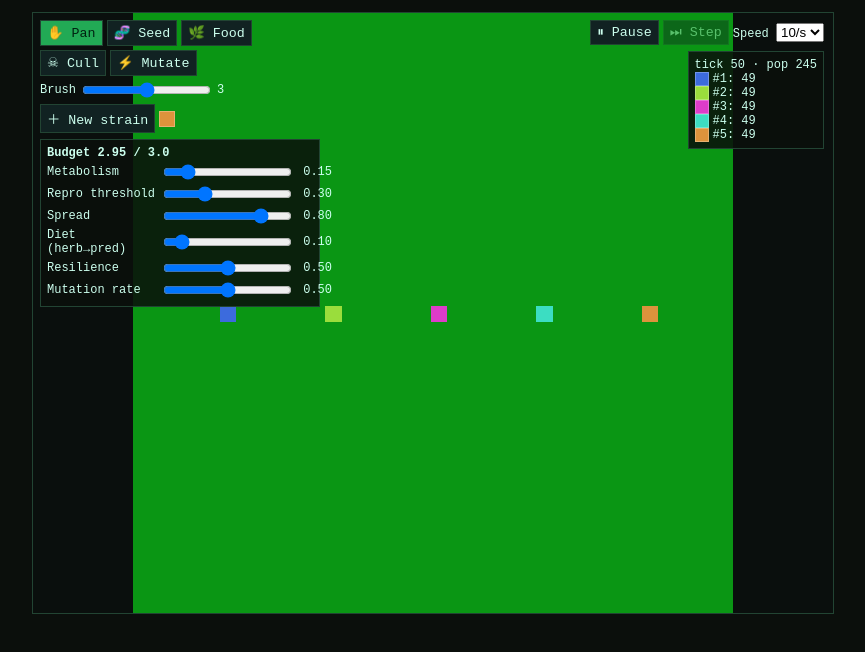
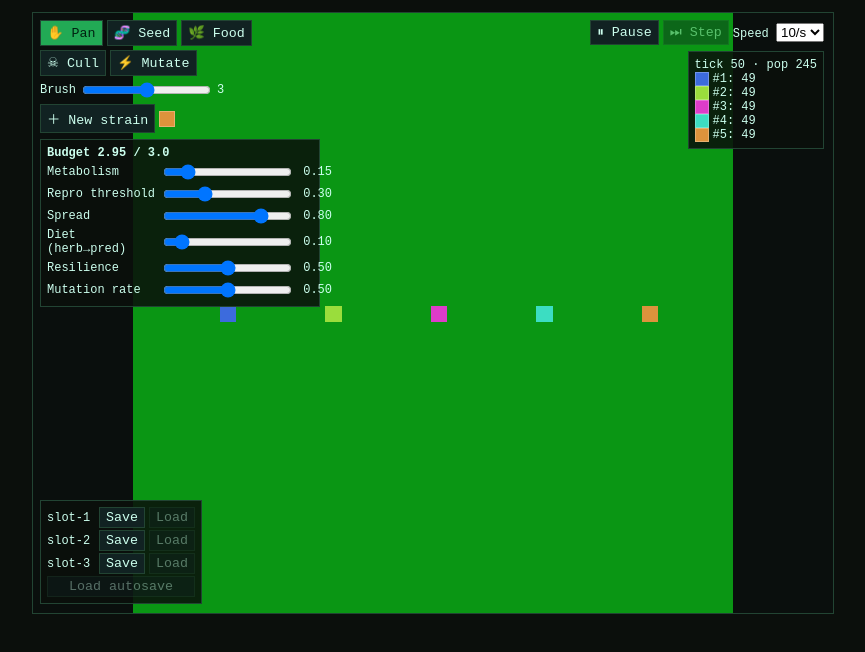
Before and after one commit to ygglue/bitcosm, a Svelte app: page / in a window 1280 px wide. Shown: the top 652 px of the page, without its empty margins (208-1073 px from the left). Built offline with nearby package versions, Linux system fonts and the light colour scheme.

Commit message:
feat: add save/load panel with named slots and autosave

```diff
--- a/src/ui/App.svelte
+++ b/src/ui/App.svelte
@@ -3,11 +3,11 @@
   import GenomeDesigner from './GenomeDesigner.svelte';
   import SimControls from './SimControls.svelte';
   import StatsPanel from './StatsPanel.svelte';
+  import SaveLoadPanel from './SaveLoadPanel.svelte';
   export let onNewStrain: () => void = () => {};
   export let onStep: () => void = () => {};
   export let onSave: (slot: string) => void = () => {};
   export let onLoad: (slot: string) => void = () => {};
-  void onSave; void onLoad;
 </script>
 
 <div class="hud" data-hud>
@@ -19,10 +19,14 @@
     <SimControls {onStep} />
     <StatsPanel />
   </div>
+  <div class="bottom-left">
+    <SaveLoadPanel {onSave} {onLoad} />
+  </div>
 </div>
 
 <style>
   .hud { position: absolute; inset: 0; pointer-events: none; font-family: monospace; color: #cfe; }
   .left { position: absolute; top: 8px; left: 8px; display: flex; flex-direction: column; gap: 6px; width: 280px; }
   .top-right { position: absolute; top: 8px; right: 8px; display: flex; flex-direction: column; gap: 6px; align-items: flex-end; }
+  .bottom-left { position: absolute; bottom: 8px; left: 8px; }
 </style>
--- /dev/null
+++ b/src/ui/SaveLoadPanel.svelte
@@ -0,0 +1,27 @@
+<script lang="ts">
+  import { slots, notice } from './stores';
+  export let onSave: (slot: string) => void;
+  export let onLoad: (slot: string) => void;
+  const named = ['slot-1', 'slot-2', 'slot-3'];
+</script>
+
+<div class="saveload">
+  {#each named as s}
+    <div class="row">
+      <span class="name">{s}</span>
+      <button data-save={s} on:click={() => onSave(s)}>Save</button>
+      <button data-load={s} disabled={!$slots.includes(s)} on:click={() => onLoad(s)}>Load</button>
+    </div>
+  {/each}
+  <button data-load="autosave" disabled={!$slots.includes('autosave')} on:click={() => onLoad('autosave')}>Load autosave</button>
+  {#if $notice}<div class="notice">{$notice}</div>{/if}
+</div>
+
+<style>
+  .saveload { pointer-events: auto; background: #0b0f0cdd; padding: 6px; border: 1px solid #243; font-size: 12px; display: flex; flex-direction: column; gap: 2px; }
+  .row { display: flex; align-items: center; gap: 4px; }
+  .name { width: 48px; }
+  button { background: #122; color: #cfe; border: 1px solid #243; padding: 2px 6px; cursor: pointer; font-family: monospace; }
+  button:disabled { opacity: 0.4; cursor: default; }
+  .notice { color: #9cf; margin-top: 2px; }
+</style>
```
Also changed, not shown: 1 other file (tests, documents, lock files or other folders).
